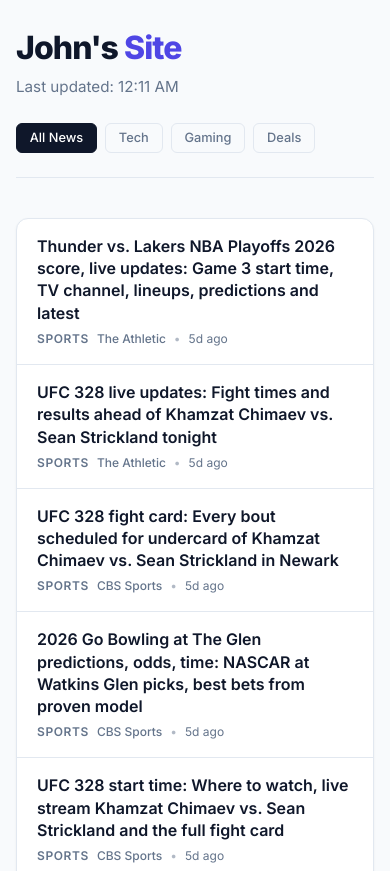
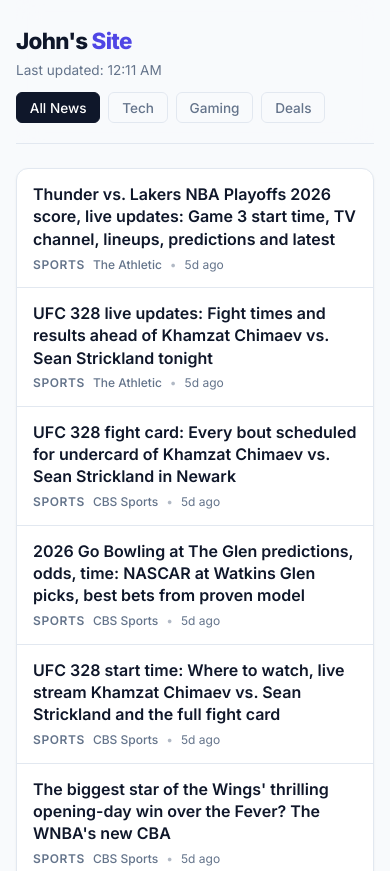
Before and after one commit to bigjca/johns-site-content, a website: page index.html in a window 390 px wide. Shown: the top 871 px of the page. Drawn offline with Linux system fonts and the light colour scheme.

Commit message:
feat: add sticky header and scroll-to-top navigation behavior with improved responsive design

```diff
--- a/app.js
+++ b/app.js
@@ -23,6 +23,9 @@
     // Filter and render
     currentCategory = e.target.dataset.category;
     renderArticles();
+
+    // Scroll back to top
+    window.scrollTo({ top: 0, behavior: 'smooth' });
   });
 });
 
--- a/styles.css
+++ b/styles.css
@@ -38,17 +38,30 @@
 
 /* Header */
 .header {
-  margin-bottom: 2.5rem;
-  padding-bottom: 1.5rem;
+  position: sticky;
+  top: 0;
+  z-index: 100;
+  background-color: rgba(248, 250, 252, 0.85);
+  backdrop-filter: blur(12px);
+  -webkit-backdrop-filter: blur(12px);
+  margin-top: -3rem;
+  padding-top: 1.5rem;
+  margin-bottom: 2rem;
+  padding-bottom: 1rem;
   border-bottom: 1px solid var(--border-color);
+  display: flex;
+  justify-content: space-between;
+  align-items: center;
+  flex-wrap: wrap;
+  gap: 1rem;
 }
 
 .header-content h1 {
-  font-size: 2.5rem;
+  font-size: 1.5rem;
   font-weight: 800;
   letter-spacing: -0.03em;
   color: var(--text-primary);
-  margin-bottom: 0.25rem;
+  margin-bottom: 0.15rem;
 }
 
 .header-content h1 span {
@@ -57,14 +70,14 @@
 
 .subtitle {
   color: var(--text-secondary);
-  font-size: 0.95rem;
+  font-size: 0.85rem;
 }
 
 /* Navigation */
 .category-nav {
   display: flex;
   gap: 0.5rem;
-  margin-top: 1.5rem;
+  margin-top: 0;
   flex-wrap: wrap;
 }
 
@@ -154,6 +167,11 @@
   font-weight: 600;
   line-height: 1.4;
   margin-bottom: 0.35rem;
+  transition: color 0.2s ease;
+}
+
+.list-item:visited h2 {
+  color: #94a3b8; /* Lighter fade-out color */
 }
 
 .list-item:hover h2 {
@@ -233,6 +251,25 @@
 /* Responsive */
 @media (max-width: 600px) {
   .container { padding: 1.5rem 1rem; }
-  .header-content h1 { font-size: 2rem; }
-  .nav-btn { padding: 0.4rem 0.8rem; font-size: 0.8rem; }
+  .header {
+    margin-top: -1.5rem;
+    padding-top: 1.5rem;
+    margin-bottom: 1.5rem;
+    padding-bottom: 0.75rem;
+    flex-direction: column;
+    align-items: flex-start;
+    gap: 0.75rem;
+  }
+  .header-content h1 { font-size: 1.4rem; }
+  .category-nav {
+    width: 100%;
+    flex-wrap: nowrap;
+    overflow-x: auto;
+    padding-bottom: 0.5rem;
+    -webkit-overflow-scrolling: touch;
+    scrollbar-width: none;
+  }
+  .category-nav::-webkit-scrollbar { display: none; }
+  .nav-btn { white-space: nowrap; padding: 0.4rem 0.8rem; font-size: 0.85rem; }
+  .list-item { padding: 0.85rem 1rem; }
 }
```
